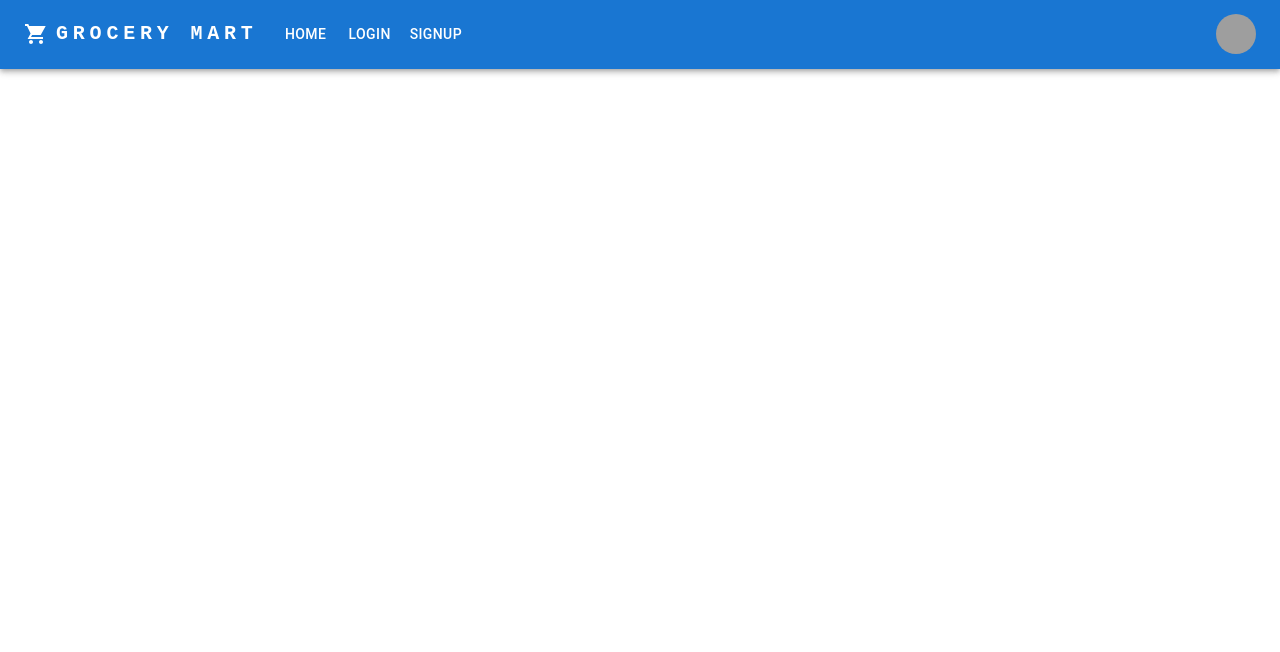
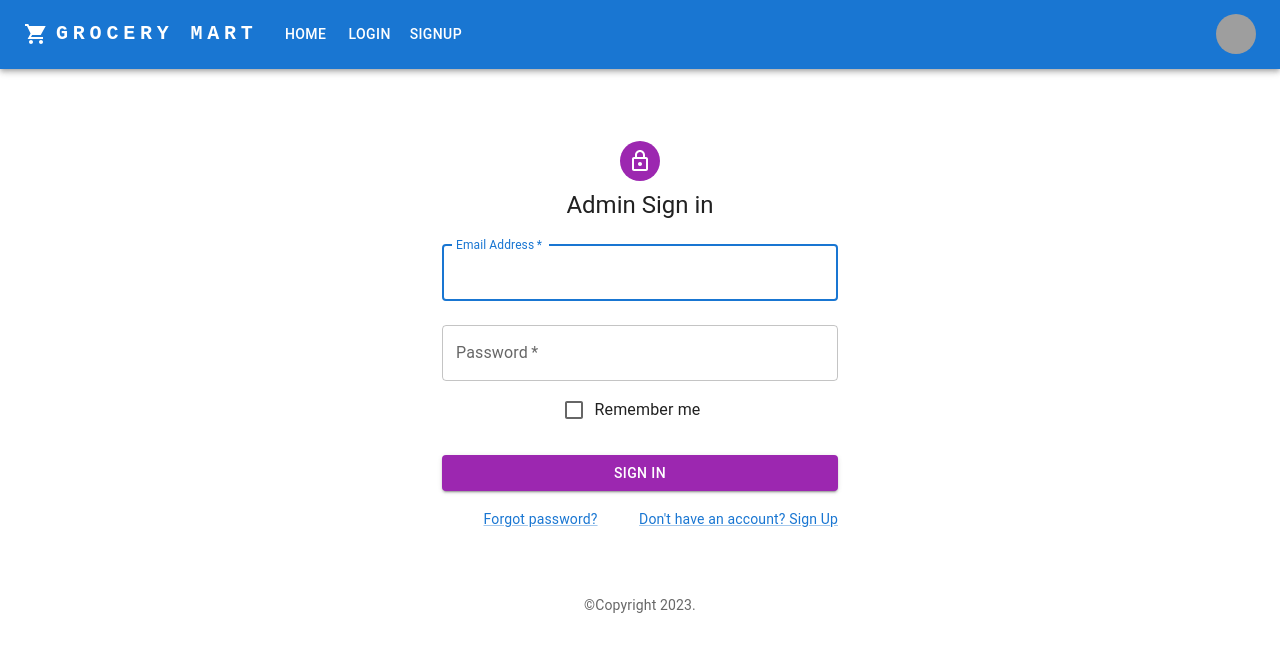
Before and after one commit to udyogi-siphara/Grocery-POS, a React (Create React App) app in the folder frontend/: page /admin in a window 1280 px wide. Shown: the top 652 px of the page. Built offline with nearby package versions, Linux system fonts and the light colour scheme; grey boxes are pictures that could not be loaded; the HTML template or start-up script is replaced by a standard one.

Commit message:
Added Admin Login Page

```diff
--- /dev/null
+++ b/frontend/src/components/adminLogin/AdminLogin.jsx
@@ -0,0 +1,144 @@
+import * as React from 'react';
+import Avatar from '@mui/material/Avatar';
+import Button from '@mui/material/Button';
+import CssBaseline from '@mui/material/CssBaseline';
+import TextField from '@mui/material/TextField';
+import FormControlLabel from '@mui/material/FormControlLabel';
+import Checkbox from '@mui/material/Checkbox';
+import Link from '@mui/material/Link';
+import Grid from '@mui/material/Grid';
+import Box from '@mui/material/Box';
+import LockOutlinedIcon from '@mui/icons-material/LockOutlined';
+import Typography from '@mui/material/Typography';
+import Container from '@mui/material/Container';
+import { createTheme, ThemeProvider } from '@mui/material/styles';
+import axios from 'axios';
+import { useNavigate } from 'react-router-dom';
+import { useState } from 'react';
+
+function Copyright(props) {
+  return (
+    <Typography variant="body2" color="text.secondary" align="center" {...props}>
+      {'©Copyright'}
+      {' '}
+      {new Date().getFullYear()}
+      {'.'}
+    </Typography>
+  );
+}
+
+// TODO remove, this demo shouldn't need to reset the theme.
+
+const defaultTheme = createTheme();
+
+export default function AdminLogIn() {
+
+  const [signinEmail, setEmail] = useState("");
+  const [signinPassword, setPassword] = useState("");
+
+  const navigate = useNavigate();
+
+  const handleSubmit = async (event) => {
+    event.preventDefault();
+
+    try{
+      await axios
+        .post("http://localhost:3500/api/v1/adminLogin",{
+            signinEmail,
+            signinPassword
+        })
+        .then((res)=>{
+
+            const admin = res.data.data;
+
+            if(admin.adminEmail==="uwanitheekshani@gmail.com"){
+              console.log("admin")
+                navigate('/admindash')
+            }else{
+              console.log("user")
+              navigate('/Hero')
+            }
+
+
+        })
+    }catch(err){
+        alert("Email or password incorrect.!")
+    }
+
+  };
+
+
+  return (
+    <ThemeProvider theme={defaultTheme}>
+      <Container component="main" maxWidth="xs">
+        <CssBaseline />
+        <Box
+          sx={{
+            marginTop: 8,
+            display: 'flex',
+            flexDirection: 'column',
+            alignItems: 'center',
+          }}
+        >
+          <Avatar sx={{ m: 1, bgcolor: 'secondary.main' }}>
+            <LockOutlinedIcon />
+          </Avatar>
+          <Typography component="h1" variant="h5">
+           Admin Sign in
+          </Typography>
+          <Box component="form" onSubmit={handleSubmit} noValidate sx={{ mt: 1 }}>
+            <TextField
+              margin="normal"
+              required
+              fullWidth
+              id="email"
+              label="Email Address"
+              name="email"
+              autoComplete="email"
+              autoFocus
+              value={signinEmail}
+              onChange={(e) => setEmail(e.target.value)}
+            />
+            <TextField
+              margin="normal"
+              required
+              fullWidth
+              name="password"
+              label="Password"
+              type="password"
+              id="password"
+              autoComplete="current-password"
+              value={signinPassword}
+              onChange={(e) => setPassword(e.target.value)}
+            />
+            <FormControlLabel
+              control={<Checkbox value="remember" color="primary" />}
+              label="Remember me"
+            />
+            <Button
+              type="submit"
+              fullWidth
+              variant="contained"
+              sx={{ mt: 3, mb: 2, bgcolor: 'secondary.main' }}
+            >
+              Sign In
+            </Button>
+            <Grid container>
+              <Grid item xs>
+                <Link href="#" variant="body2">
+                  Forgot password?
+                </Link>
+              </Grid>
+              <Grid item>
+                <Link href="#" variant="body2">
+                  {"Don't have an account? Sign Up"}
+                </Link>
+              </Grid>
+            </Grid>
+          </Box>
+        </Box>
+        <Copyright sx={{ mt: 8, mb: 4 }} />
+      </Container>
+    </ThemeProvider>
+  );
+}
--- a/frontend/src/components/router/RouteHandler.jsx
+++ b/frontend/src/components/router/RouteHandler.jsx
@@ -2,6 +2,7 @@
 import LogIn from "../login/Login";
 import SignUp from "../signup/Signup";
 import Home from "../home/Home";
+import AdminLogIn from "../adminLogin/AdminLogin";
 export const RouteHandler = () =>{
     return(
         <>
@@ -9,6 +10,7 @@
               <Route path="/Home" element={<Home/>}/>
               <Route path="/Login" element={<LogIn/>}/>
               <Route path="/SignUp" element={<SignUp/>}/>
+              <Route path='/admin' element={<AdminLogIn/>}/>
             </Routes>
         </>
     );
```
